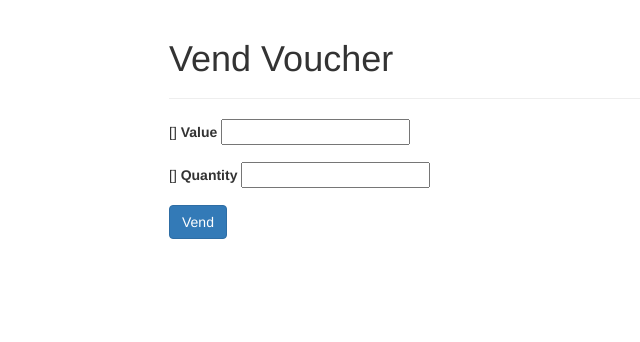
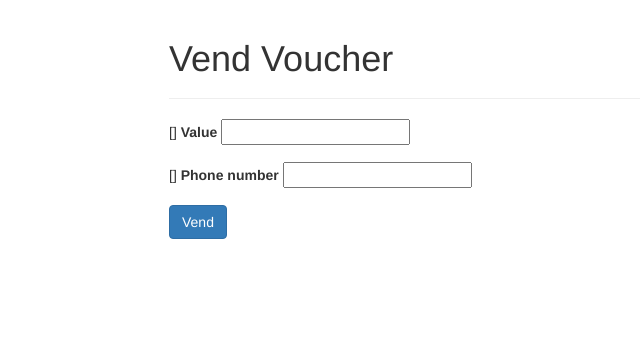
Before and after one commit to deone/vendor, a Django app: template vend/templates/vend/vend_standard.html in a window 1280 px wide. Shown: the part 73-415 px from the top of the page, without its empty margins (215-855 px from the left). Run offline with Django 3.2, Linux system fonts and the light colour scheme; the template is opened without the code that fills it, so the values that code supplies are empty, except form fields; tables that the repository leaves empty hold one stand-in row (values such as "Sample post"); form fields are guessed from the names that the template uses; some libraries are stand-ins or nearby versions.

Commit message:
Replace 'Quantity' field with 'Phone Number.'

```diff
--- a/notes.txt
+++ b/notes.txt
@@ -1,2 +1,2 @@
-- Remove 'Quantity' field.
 - Send voucher in SMS to user.
+- Validate phone number field.
--- a/vend/templates/vend/vend_standard.html
+++ b/vend/templates/vend/vend_standard.html
@@ -19,9 +19,9 @@
       </div>
 
       <div class="form-group">
-        {{ form.quantity.errors }}
-        <label for="{{ form.quantity.id_for_label }}">{{ form.quantity.label }}</label>
-        {{ form.quantity }}
+        {{ form.phone_number.errors }}
+        <label for="{{ form.phone_number.id_for_label }}">{{ form.phone_number.label }}</label>
+        {{ form.phone_number }}
       </div>
 
       <button type="submit" class="btn btn-primary">Vend</button>
```
Also changed, not shown: vend/forms.py (+9 -1 lines).
